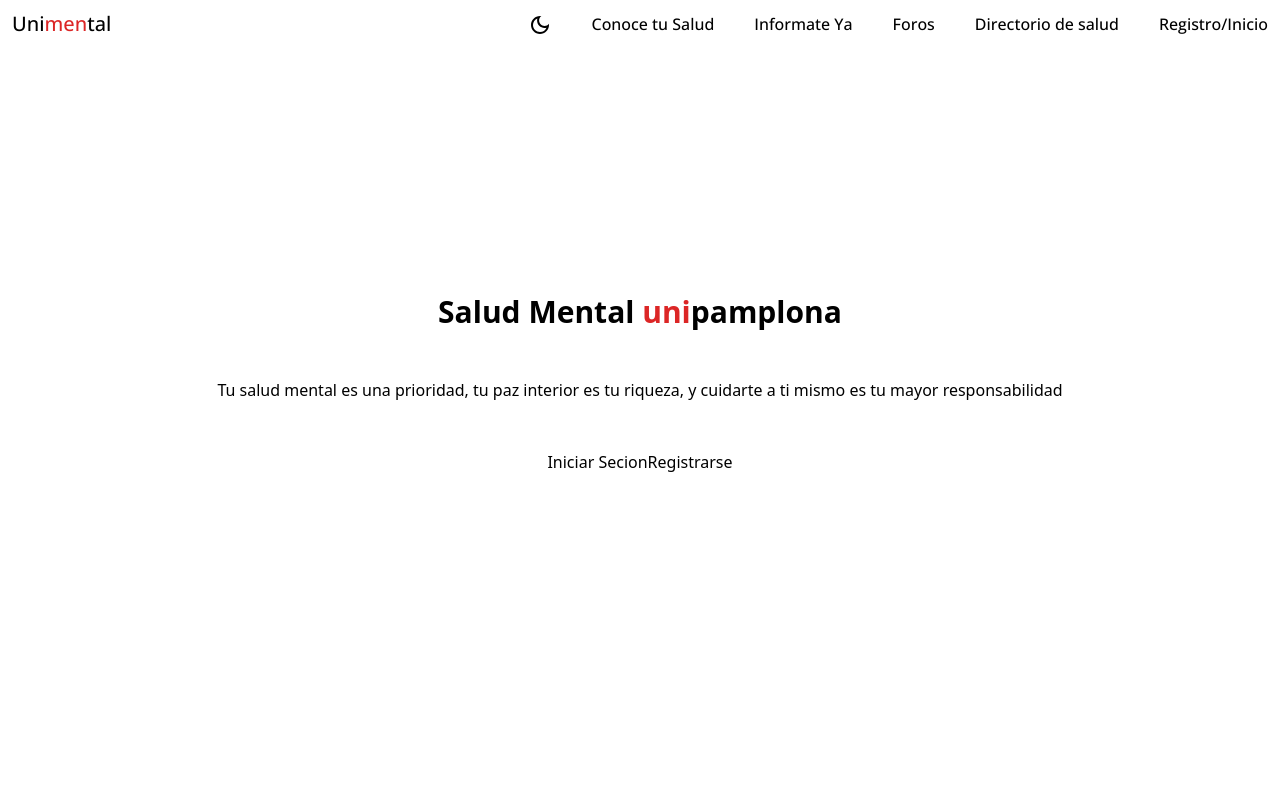
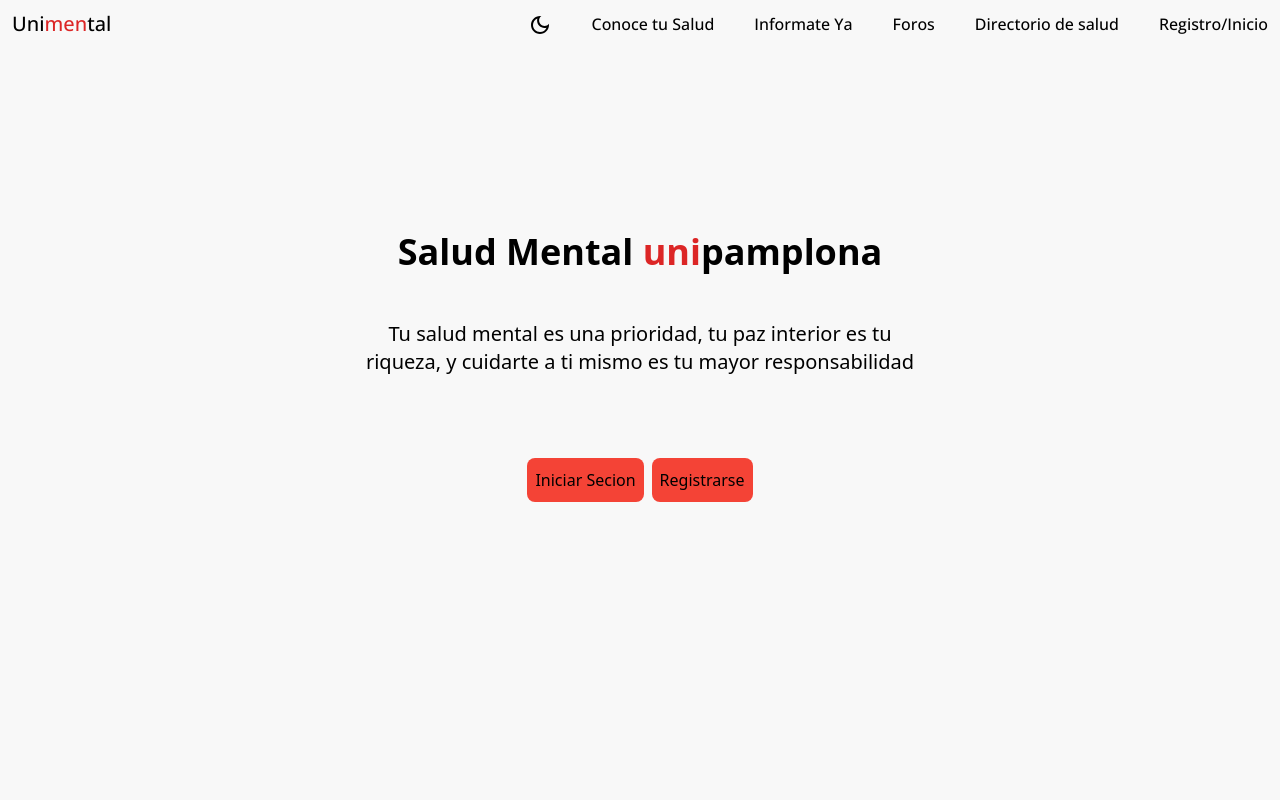
Before and after one commit to amilkarbolivar/web_salud.universitaria, a React (Vite) app in the folder proyecto_salud/: page / in a window 1280 px wide. Shown: the top 800 px of the page. Built offline with nearby package versions, Linux system fonts and the light colour scheme; a web font is replaced by a local one.

Commit message:
elabore el componente description

```diff
--- a/proyecto_salud/index.html
+++ b/proyecto_salud/index.html
@@ -10,7 +10,7 @@
   <link href="https://fonts.googleapis.com/css2?family=Afacad+Flux:wght@100..1000&family=Roboto:ital,wght@0,400;1,100&display=swap" rel="stylesheet">
     <title>Unisalud</title>
   </head>
-  <body>
+  <body style="background-color: #f8f8f8;">
     <div id="root"></div>
     <script type="module" src="/src/main.jsx"></script>
   </body>
--- a/proyecto_salud/src/App.jsx
+++ b/proyecto_salud/src/App.jsx
@@ -3,6 +3,7 @@ import Header from './componentes/header';
 import Video from './componentes/video_inicio';
 import datos from './data/datos_tarjetas.json';
 import Description from './componentes/descripcion';
+
 
 function App() {
     return (
--- a/proyecto_salud/src/componentes/descripcion.jsx
+++ b/proyecto_salud/src/componentes/descripcion.jsx
@@ -2,11 +2,11 @@
 function description(){
     return(
         <section className="h-screen w-full flex flex-col justify-center items-center gap-12 mt-[-5%]">
-            <h2 className="font-bold text-3xl">Salud Mental <span className="text-red-600">uni</span>pamplona</h2>
-            <p className="e">Tu salud mental es una prioridad, tu paz interior es tu riqueza, y cuidarte a ti mismo es tu mayor responsabilidad</p>
-            <div>
-                <button>Iniciar Secion</button>
-                <button>Registrarse</button>
+            <h2 className="font-bold text-4xl">Salud Mental <span className="text-red-600">uni</span>pamplona</h2>
+            <p className="w-[45%] text-xl text-center">Tu salud mental es una prioridad, tu paz interior es tu riqueza, y cuidarte a ti mismo es tu mayor responsabilidad</p>
+            <div className="flex justify-center items-center h-28  gap-2">
+                <button className="p-2 h-11 bg-[#F44336] duration-500 ease-in-out hover:p-3 hover:h-12 rounded-lg ">Iniciar Secion</button>
+                <button className="p-2 h-11 bg-[#F44336] duration-500 ease-in-out rounded-lg hover:p-3 hover:h-12">Registrarse</button>
             </div>
         </section>
     )
```
